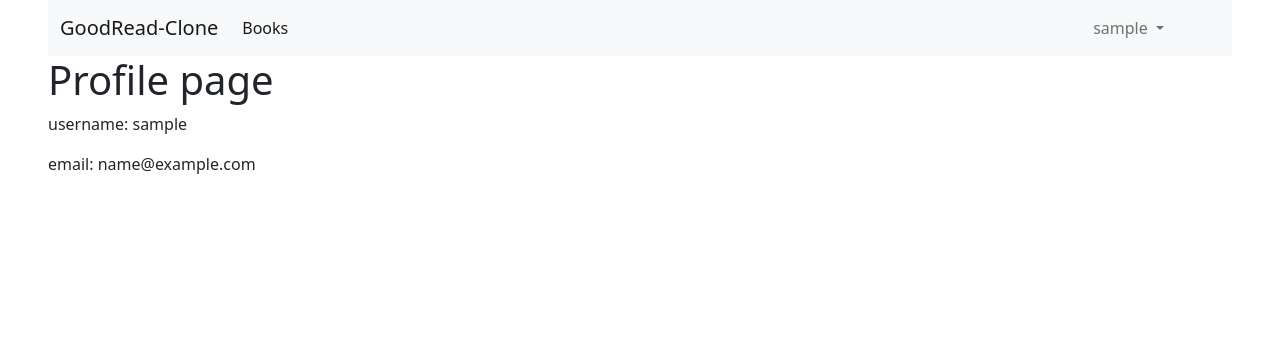
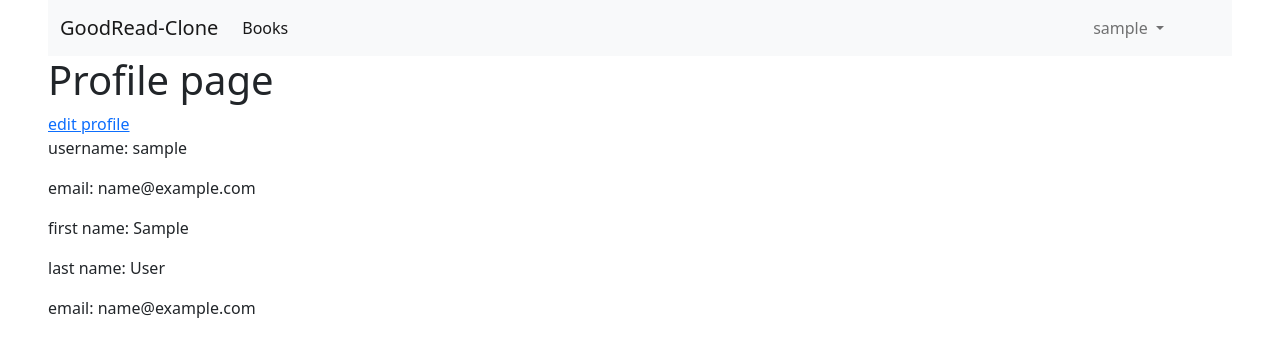
Before and after one commit to AsliddinTuxtasinov/goodread-clone, a Django app: page /users/profile in a window 1280 px wide. Shown: the top 357 px of the page. Run offline with Django 4.2, Linux system fonts and the light colour scheme; the visitor is signed in with stand-in values (Sample User, id 1).

Commit message:
10-update profile page

```diff
--- a/auusers/templates/users/profile_page.html
+++ b/auusers/templates/users/profile_page.html
@@ -5,8 +5,12 @@
 {% block content %}
 
     <h1>Profile page</h1>
+    <a href="{% url 'auusers:profile-edit' %}">edit profile</a>
 
     <p>username: {{ user.username }}</p>
     <p>email: {{ user.email }}</p>
+    <p>first name: {{ user.first_name }}</p>
+    <p>last name: {{ user.last_name }}</p>
+    <p>email: {{ user.email }}</p>
 
 {% endblock %}
--- a/auusers/urls.py
+++ b/auusers/urls.py
@@ -1,5 +1,5 @@
 from django.urls import path
-from auusers.views import RegisterView, LoginView, LogoutView, ProfileView
+from auusers.views import RegisterView, LoginView, LogoutView, ProfileView, ProfileUpdateView
 
 
 app_name = "auusers"
@@ -9,4 +9,5 @@ urlpatterns = [
     path('login', LoginView.as_view(), name="login"),
     path('logout', LogoutView.as_view(), name="logout"),
     path('profile', ProfileView.as_view(), name="profile"),
+    path('profile/edit', ProfileUpdateView.as_view(), name="profile-edit"),
 ]
--- a/auusers/views.py
+++ b/auusers/views.py
@@ -5,7 +5,7 @@ from django.contrib.auth.mixins import LoginRequiredMixin
 from django.shortcuts import render, redirect
 from django.views import View
 
-from auusers.forms import UserCreateForm
+from auusers.forms import UserCreateForm, UserUpdateForm
 User = get_user_model()
 
 
@@ -55,3 +55,17 @@ class ProfileView(LoginRequiredMixin, View):
 
     def get(self, request):
         return render(request, "users/profile_page.html", {"user": request.user})
+
+
+class ProfileUpdateView(LoginRequiredMixin, View):
+    def get(self, request):
+        user_update_form = UserUpdateForm(instance=request.user)
+        return render(request, "users/profile_edit.html", {'form': user_update_form})
+
+    def post(self, request):
+        user_update_form = UserUpdateForm(instance=request.user, data=request.POST)
+        if user_update_form.is_valid():
+            user_update_form.save()
+            messages.success(request, "you have successfuly update profile")
+            return redirect("auusers:profile")
+        return render(request, "users/profile_edit.html", {'form': user_update_form})
```
Also changed, not shown: auusers/forms.py (+7 -0 lines), auusers/templates/users/profile_edit.html (added, +13 -0 lines), auusers/tests.py (+22 -0 lines).
